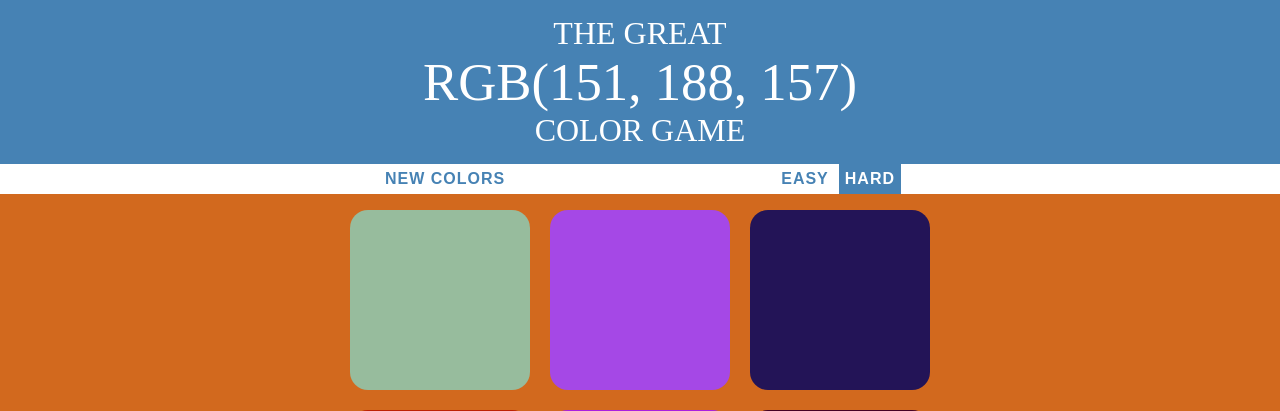
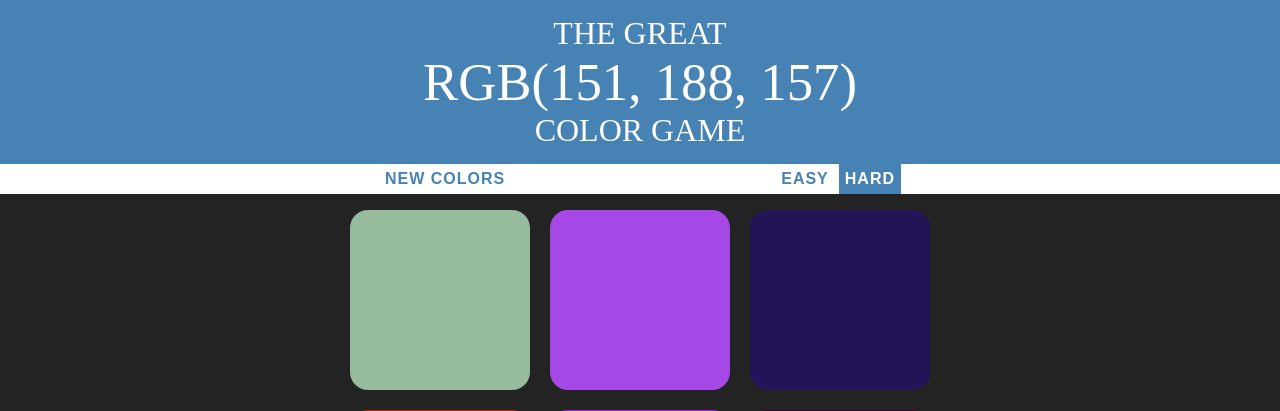
Before and after one commit to ritikmehndiratta1/color_game, a PHP site: page /color_game.html in a window 1280 px wide. Shown: the top 411 px of the page. Run offline with PHP 8.4, Linux system fonts and the light colour scheme.

Commit message:
Update color_game.css

```diff
--- a/color_game.css
+++ b/color_game.css
@@ -1,5 +1,5 @@
 body{
-	background-color:#D2691E;
+	background-color:#232323;
 	margin:0;
 	font-family:"Montserrat","Avenir";
 }
```
